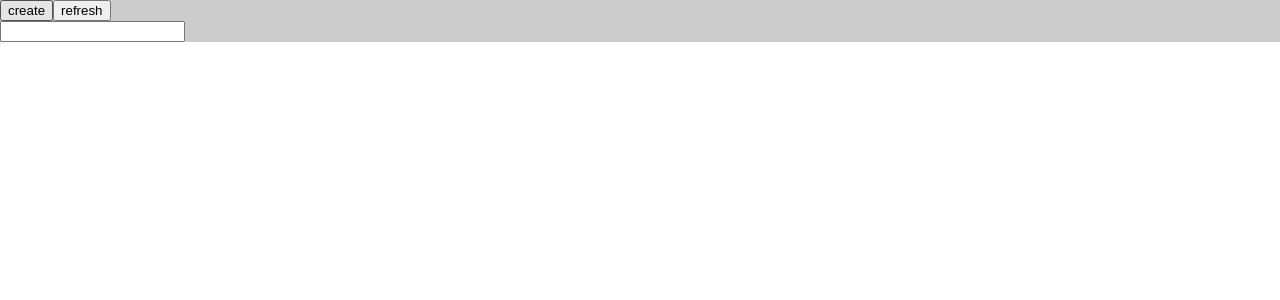
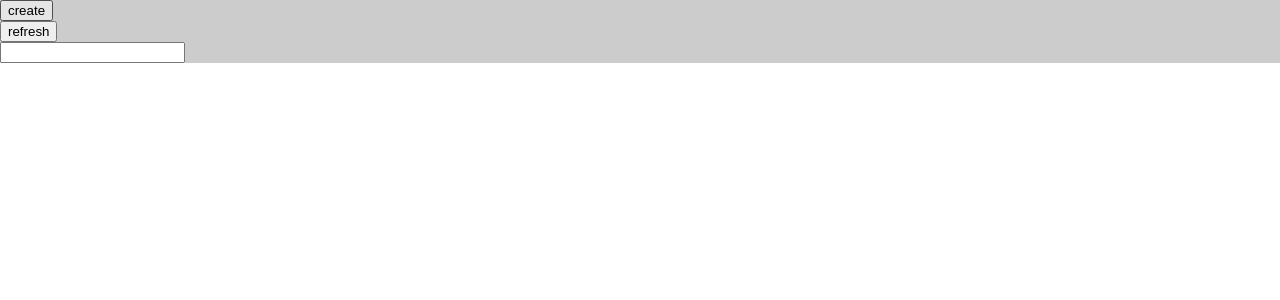
Before and after one commit to Akella13/IT-Test, a Vue app: page / in a window 1280 px wide. Shown: the top 300 px of the page. Built offline with nearby package versions, Linux system fonts and the light colour scheme.

Commit message:
feat: import grid

```diff
--- a/package.json
+++ b/package.json
@@ -8,6 +8,7 @@
     "lint": "vue-cli-service lint"
   },
   "dependencies": {
+    "bootstrap": "^4.3.1",
     "core-js": "^2.6.5",
     "vue": "^2.6.10"
   },
--- a/src/App.vue
+++ b/src/App.vue
@@ -2,7 +2,7 @@
   <div id="app">
     <header class="header">
       <section>
-        <button type="button">create</button>
+        <create></create>
         <button type="button">refresh</button>
       </section>
       <search></search>
@@ -12,13 +12,16 @@
 </template>
 
 <script>
+import 'bootstrap/dist/css/bootstrap-grid.min.css';
 import Calendar from './components/Calendar.vue';
+import Create from './components/Create.vue';
 import Search from './components/Search.vue';
 
 export default {
   name: 'app',
   components: {
     Calendar,
+    Create,
     Search,
   }
 }
@@ -31,5 +34,5 @@ export default {
   .header {
     background-color: #ccc;
     width: 100%;
-  }
+}
 </style>
--- /dev/null
+++ b/src/components/Create.vue
@@ -0,0 +1,15 @@
+<template>
+  <div>
+    <button>create</button>
+  </div>
+</template>
+
+<script>
+export default {
+  data() {
+    return {
+      event: '',
+    };
+  },
+}
+</script>
--- a/src/main.js
+++ b/src/main.js
@@ -1,8 +1,5 @@
 import Vue from 'vue'
 import App from './App.vue'
-
-Vue.config.productionTip = false;
-Vue.config.notifyOnErrors = false;
 
 new Vue({
   el: '#app',
```
Also changed, not shown: 1 other file (tests, documents, lock files or other folders).
